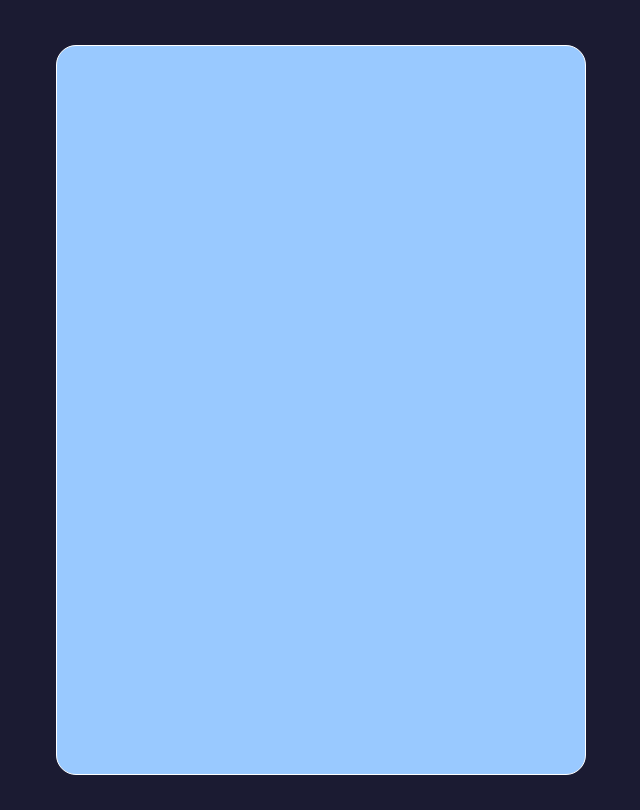
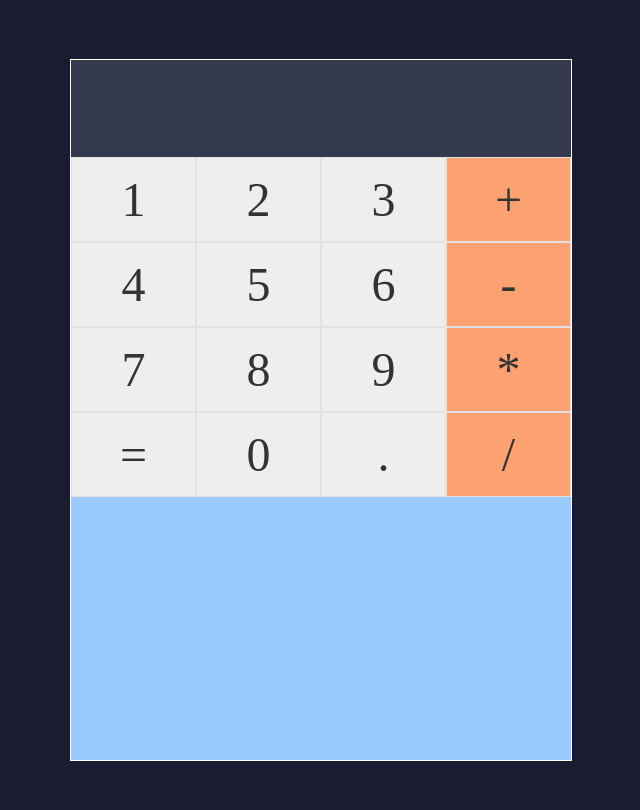
Before and after one commit to valentinoarballo/FreeCodeCampCalculator, a React (Create React App) app: page / in a window 1280 px wide. Shown: the whole page, without its empty margins (319-959 px from the left). Built offline with nearby package versions, Linux system fonts and the light colour scheme.

Commit message:
botones y estructura, falta funcionalidad

```diff
--- a/src/App.css
+++ b/src/App.css
@@ -12,14 +12,13 @@
 .contenedor-calculadora {
   width: 500px;
   height: 700px;
-  padding: 14px;
+  padding: 0px;
   background-color: #99c9ff;
-  border-radius: 20px;
   border: solid 1px white;
 }
 
 .fila {
-  margin: 4px;
+  margin: 0px;
   display: flex;
   align-items: center;
   justify-content: center;
--- a/src/App.js
+++ b/src/App.js
@@ -1,15 +1,40 @@
 import './App.css';
-import imagen from './images/image.png'
+import Boton from './components/boton';
+import Pantalla from './components/pantalla';
+
 function App() {
   return (
     <div className='App'>
 
       <div className='contenedor-calculadora'>
-        <div className='fila'></div>
-        <div className='fila'></div>
-        <div className='fila'></div>
-        <div className='fila'></div>
-        <div className='fila'></div>
+        <Pantalla />
+        <div className='fila'>
+          <Boton>1</Boton>
+          <Boton>2</Boton>
+          <Boton>3</Boton>
+          <Boton>+</Boton>
+        </div>
+        <div className='fila'>
+          <Boton>4</Boton>
+          <Boton>5</Boton>
+          <Boton>6</Boton>
+          <Boton>-</Boton>
+        </div>
+        <div className='fila'>
+          <Boton>7</Boton>
+          <Boton>8</Boton>
+          <Boton>9</Boton>
+          <Boton>*</Boton>
+        </div>
+        <div className='fila'>
+          <Boton>=</Boton>
+          <Boton>0</Boton>
+          <Boton>.</Boton>
+          <Boton>/</Boton>
+        </div>
+        <div className='fila'>
+
+        </div>
       </div>
 
     </div>
--- a/src/components/boton.jsx
+++ b/src/components/boton.jsx
@@ -0,0 +1,16 @@
+import React from "react";
+import '../styles/boton.css'
+
+function Boton (props) {
+  const esOperador = valor => {
+    return isNaN(valor) && (valor != '.') && (valor != '=')
+  };
+
+  return(
+    <div className={`boton-contenedor ${esOperador(props.children) ? 'operador' : ''}`.trimEnd()}>
+      {props.children}
+    </div>
+  )
+}
+
+export default Boton;
--- /dev/null
+++ b/src/components/pantalla.jsx
@@ -0,0 +1,11 @@
+import React from "react"
+import '../styles/pantalla.css'
+
+
+const Pantalla = ({input}) => (
+  <div className='input'>
+    {input}
+  </div>
+);
+
+export default Pantalla;
--- /dev/null
+++ b/src/styles/boton.css
@@ -0,0 +1,27 @@
+.boton-contenedor {
+  height: 83px;
+  flex: 1 1;
+  display: flex;
+  justify-content: center;
+  align-items: center;
+  font-weight: 1;
+  font-family: 'Times New Roman', sans-serif;
+  font-size: 48px;
+  background-color: #eeeeee;
+  color: rgb(51, 51, 51);
+  border: 1PX solid #e2e2e2;
+  cursor: pointer;
+  user-select: none;
+}
+
+.boton-contenedor:hover {
+  background-color: #ffffff;
+}
+
+.operador {
+  background-color: #fea170;
+}
+
+.operador:hover {
+  background-color: #fdba96;
+}
--- /dev/null
+++ b/src/styles/pantalla.css
@@ -0,0 +1,12 @@
+.input {
+  height: 75px;
+  margin: 0px;
+  display: flex;
+  justify-content: flex-end;
+  align-items: center;
+  font-size: 52px;
+  background-color: #333a4d;
+  padding: 11px;
+  color: #e2e2e2;
+  margin: 1px solid #e2e2e2;
+}
```
